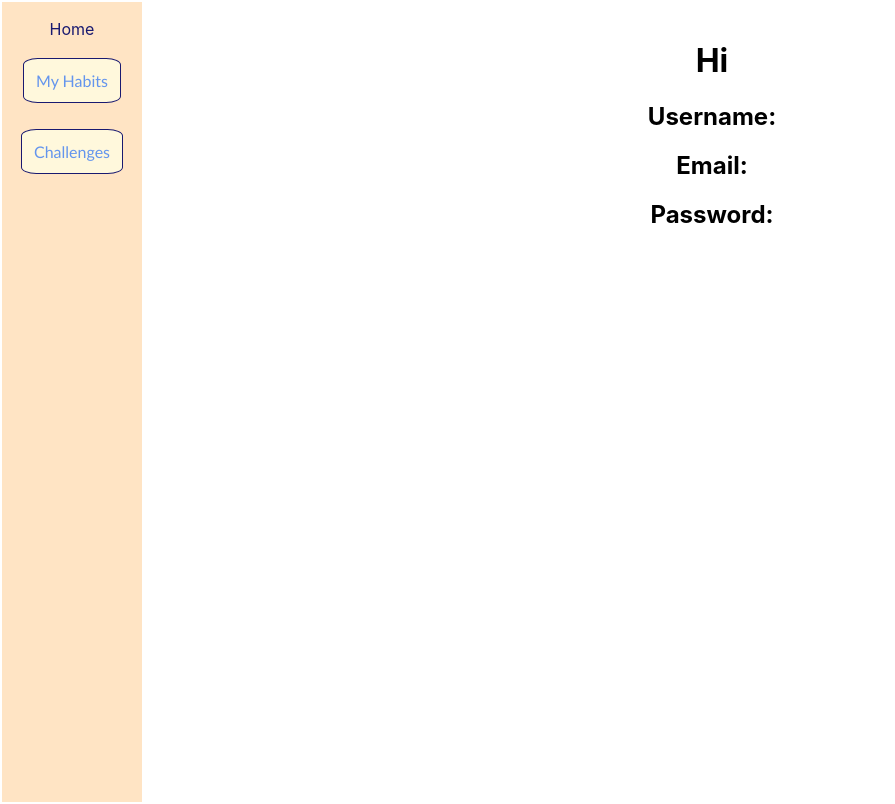
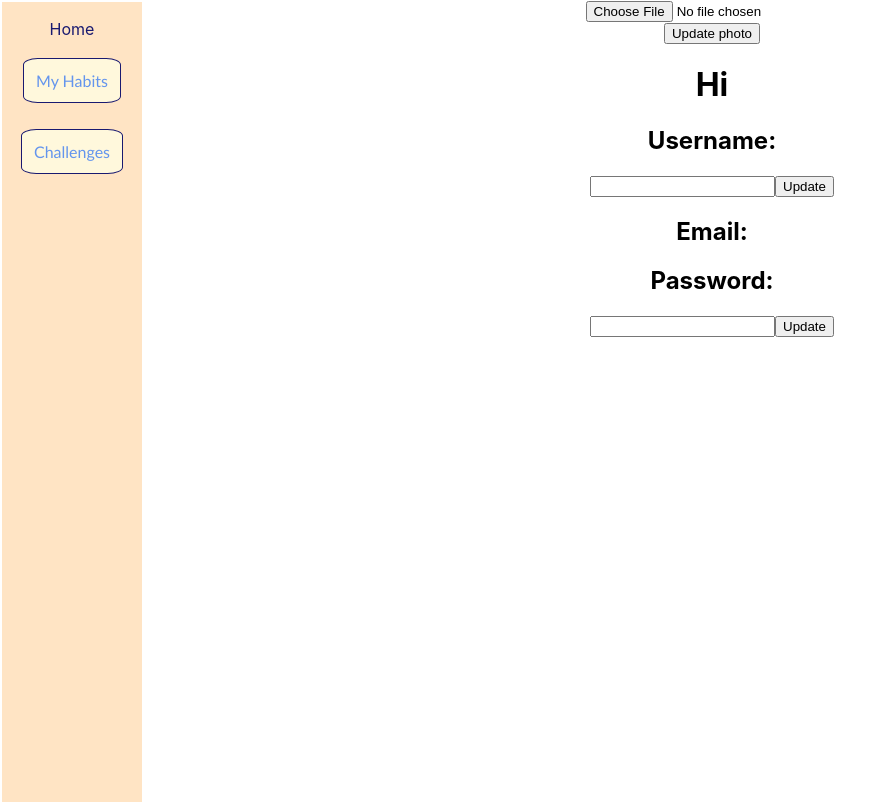
Before and after one commit to Shania810/dopamine-habit-client, a React (Create React App) app: page /user in a window 1280 px wide. Shown: the whole page, without its empty margins (0-895 px from the left). Built offline with nearby package versions, Linux system fonts and the light colour scheme; no server answers.

Commit message:
insert uploadImage in User.js

```diff
--- a/src/components/Challenge.js
+++ b/src/components/Challenge.js
@@ -52,24 +52,20 @@ const sendToMyHabit = useNavigate()
     <div>
       <SubTitle> Challenges </SubTitle>
       {challenges.map(
-        ({
-          challenge,
-          description,
-          duration_of_challenge,
-          frequency_recommended,
-        }) => {
+        (
+          challenge) => {
           return (
-            <Card>
-              <ChallengeTitle>{challenge}</ChallengeTitle>
-              <ChallengeDescription>{description}</ChallengeDescription>
-              <ChallengeDuration>{duration_of_challenge}</ChallengeDuration>
+            <Card key={challenge._id} >
+              <ChallengeTitle>{challenge.challenge}</ChallengeTitle>
+              <ChallengeDescription>{challenge.description}</ChallengeDescription>
+              <ChallengeDuration>{challenge.duration_of_challenge}</ChallengeDuration>
               <ChallengeRec>
                 <ChallengeRecommendation>Recommended: </ChallengeRecommendation>
-                {frequency_recommended}
+                {challenge.frequency_recommended}
               </ChallengeRec>
               <RealButton
               onClick={() => {
-                addChallengeToHabits(challenge,description)
+                addChallengeToHabits(challenge.challenge,challenge.description)
               }}
               >
                 Turn this challenge into a habit!
--- a/src/components/UploadImageForm.js
+++ b/src/components/UploadImageForm.js
@@ -4,7 +4,7 @@ import { ImageProfile } from './commons'
 export const UploadImageForm = ({imageURL,handleChangeImg}) => {
   return (
     <div>
-      <input type="file" onChange={handleChangeImg} />
+      <input type="file" onChange={handleChangeImg}  />
       {imageURL && <ImageProfile src={imageURL} alt={imageURL}/>}
     </div>
   )
--- a/src/components/User.js
+++ b/src/components/User.js
@@ -1,8 +1,33 @@
 import React, { useState, useEffect } from 'react'
 import Api from '../utils/api.utils'
+import { UploadImageForm } from './UploadImageForm'
 
 export const User = () => {
     const [user,setUser] = useState({})
+    const [username,setUsername] = useState('')
+    const [password,setPassword] = useState('')
+
+
+    const [imageURL, setImageURL] = useState('')
+    const [file, setFile] = useState(null)
+    const handleChangeImg = (e) => {
+      const fileObject = e.target.files[0]
+      setFile(fileObject)
+      if (file) {
+        const imageURL = URL.createObjectURL(fileObject)
+        setImageURL(imageURL)
+      } else {
+        setImageURL('')
+      }
+    }
+    const uploadImage = async()=>{
+      try {
+       await Api.uploadImage(file)
+       await getUser()
+      } catch (error) {
+
+      }
+    }
     const getUser = async() =>{
         try {
           const data = await Api.getUser()
@@ -14,13 +39,40 @@ export const User = () => {
     useEffect(() => {
       getUser()
     }, [])
+    const addNewPassword = async()=>{
+      try {
+        await Api.putPassword({password})
+        await getUser()
+        setPassword('')
+      } catch (error) {
+        console.log(error)
+      }
+    }
+    const addNewUsername = async()=>{
+      try {
+        await Api.putUsername({username})
+        await getUser()
+        setUsername('')
+      } catch (error) {
+        console.log(error)
+      }
+    }
   return (
     <div>
+     <UploadImageForm
+          imageURL={imageURL}
+          handleChangeImg={handleChangeImg}
+        />
+        <button onClick={uploadImage}>Update photo</button>
       <img src={user.imageURL} alt={user.imageURL} />
       <h1>Hi</h1>
       <h2>Username: {user.username}</h2>
+      <input type="text" value={username} onChange={(e)=> setUsername(e.target.value)} />
+      <button onClick={addNewUsername} >Update</button>
       <h2>Email: {user.email}</h2>
       <h2>Password:</h2>
+      <input type="text" value={password} onChange={(e)=> setPassword(e.target.value)} />
+      <button onClick={addNewPassword} >Update</button>
     </div>
   )
 }
--- a/src/pages/Signup.js
+++ b/src/pages/Signup.js
@@ -1,6 +1,5 @@
 import React, { useState } from 'react'
 import { useNavigate } from 'react-router-dom'
-import { UploadImageForm } from '../components/UploadImageForm'
 import { SignupForm, SignupInput } from '../components/commons'
 import Api from '../utils/api.utils'
 
@@ -9,19 +8,6 @@ const Signup = () => {
   const [email, setEmail] = useState('')
   const [password, setPassword] = useState('')
   const [error, setError] = useState('')
-
-  const [imageURL, setImageURL] = useState('')
-  const [file, setFile] = useState(null)
-  const handleChangeImg = (e) => {
-    const fileObject = e.target.files[0]
-    setFile(fileObject)
-    if (file) {
-      const imageURL = URL.createObjectURL(fileObject)
-      setImageURL(imageURL)
-    } else {
-      setImageURL('')
-    }
-  }
 
   const sendToLogin = useNavigate()
 
@@ -48,10 +34,6 @@ const Signup = () => {
           handleSubmit(e)
         }}
       >
-        <UploadImageForm
-          imageURL={imageURL}
-          handleChangeImg={handleChangeImg}
-        />
         <label>username</label>
         <SignupInput
           type="text"
--- a/src/utils/api.utils.js
+++ b/src/utils/api.utils.js
@@ -111,6 +111,30 @@ class Api {
   //     throw error
   //   }
   // }
+  putUsername = async(username)=>{
+    try {
+      await this.api.put('/user/edit-username',username)
+    } catch (error) {
+      throw error
+    }
+  }
+  putPassword = async(password)=>{
+    try {
+      await this.api.put('/user/edit-password',password)
+    } catch (error) {
+      throw error
+    }
+  }
+  uploadImage = async(file)=>{
+    const formData =  new FormData()
+    formData.append('image',file)
+    try {
+      const data = await this.api.put('/user/upload-image',formData)
+      return data
+    } catch (error) {
+      throw error
+    }
+  }
 }
 
 export default new Api()
```
